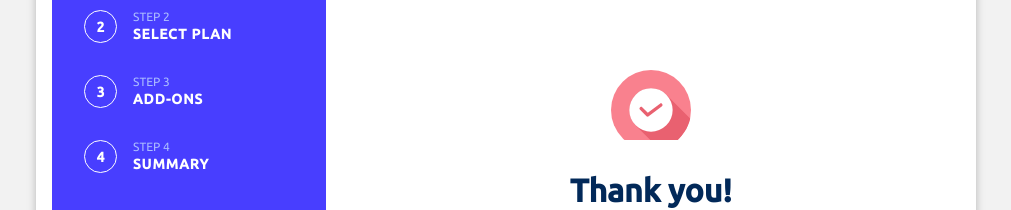
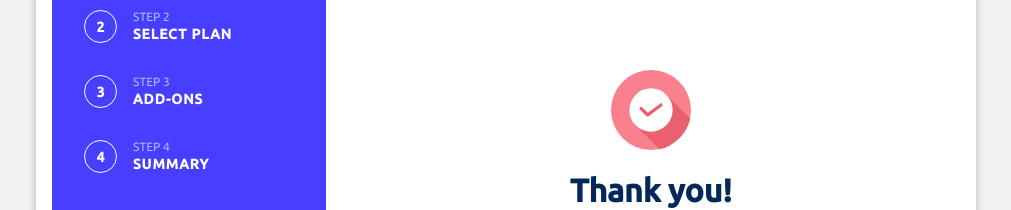
Before and after one commit to kelitasukita/multi-step-form, a React (Vite) app: page /ordered in a window 1280 px wide. Shown: the part 211-421 px from the top of the page, without its empty margins (134-1145 px from the left). Built offline with nearby package versions, Linux system fonts and the light colour scheme.

Commit message:
Fix margin bottom to the svg image

```diff
--- a/src/components/Steps/Finish/styles.scss
+++ b/src/components/Steps/Finish/styles.scss
@@ -24,7 +24,7 @@
     background: url(../../../assets/icons/icon-thank-you.svg) no-repeat;
     width: 80px;
     height: 80px;
-    margin-bottom: 32px;
+    margin-bottom: 22px;
 
     @media (min-width: 320px) and (max-width: 960px) {
       width: 30%;
```
